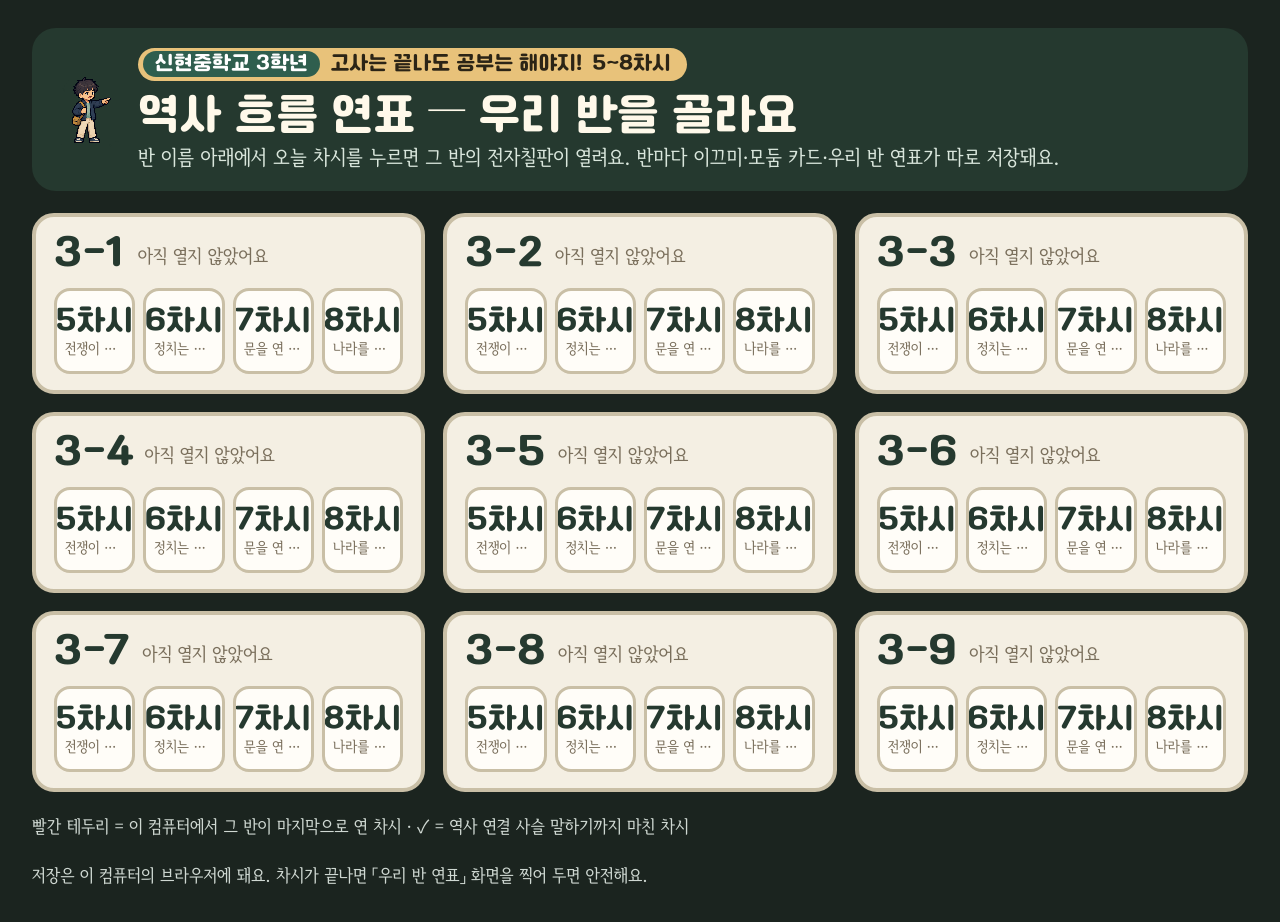
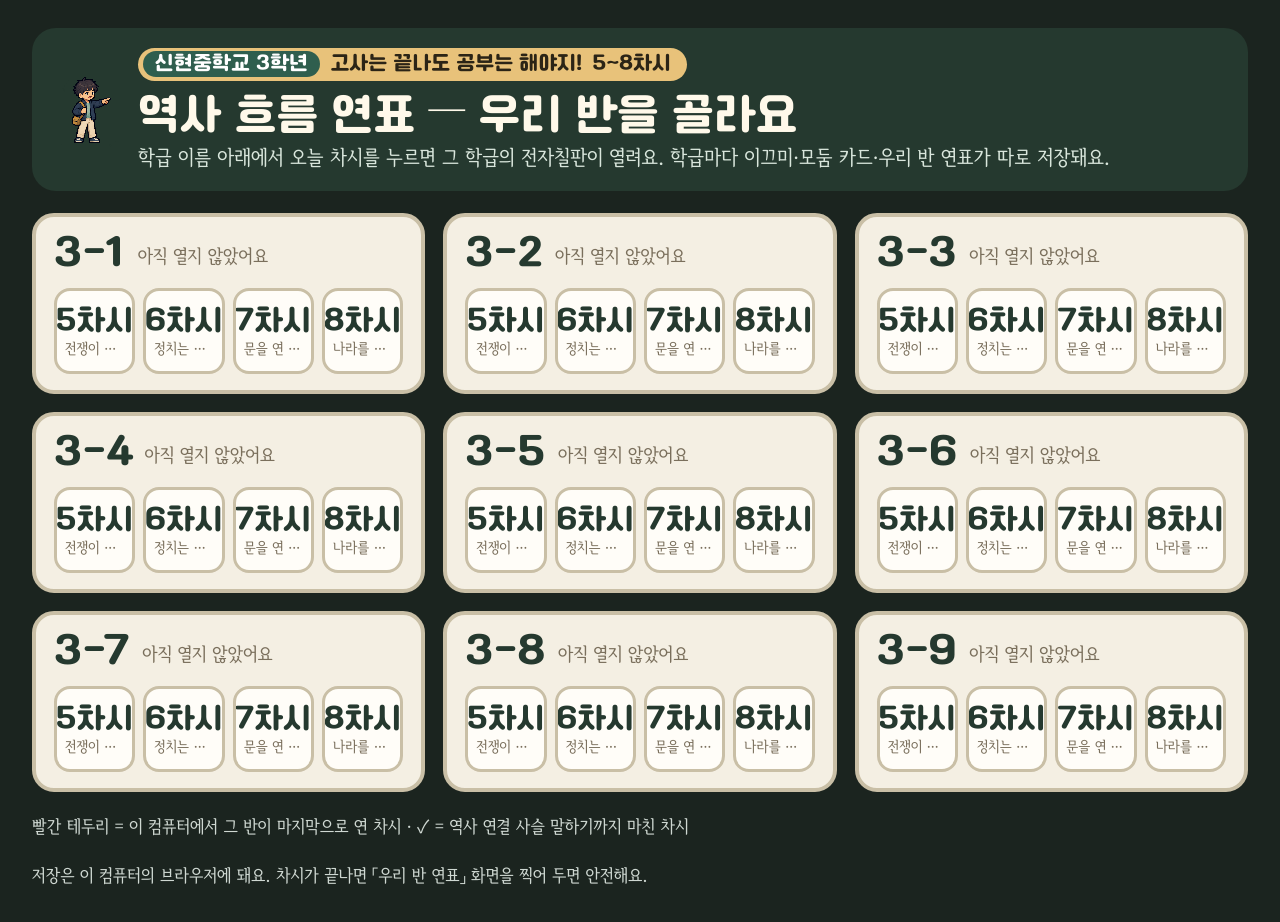
Before and after one commit to wholenewlife111-cmyk/history-flow-timeline-play, a plain HTML site: page classes.html in a window 1280 px wide. Drawn offline with Linux system fonts and the light colour scheme.

Commit message:
학급 고르기 안내 문구를 '학급 이름'으로 바꿈
Co-Authored-By: Claude Opus 5.5 <noreply@anthropic.com>

```diff
--- a/classes.html
+++ b/classes.html
@@ -40,7 +40,7 @@ h1{margin:6px 0 0;font-size:44px}
     <div>
       <div class="kick f" id="kick"></div>
       <h1 class="f">역사 흐름 연표 — 우리 반을 골라요</h1>
-      <div class="sub">반 이름 아래에서 오늘 차시를 누르면 그 반의 전자칠판이 열려요. 반마다 이끄미·모둠 카드·우리 반 연표가 따로 저장돼요.</div>
+      <div class="sub">학급 이름 아래에서 오늘 차시를 누르면 그 학급의 전자칠판이 열려요. 학급마다 이끄미·모둠 카드·우리 반 연표가 따로 저장돼요.</div>
     </div>
   </div>
   <div class="grid" id="grid"></div>
```
Also changed, not shown: index.html (+1 -1 lines).
